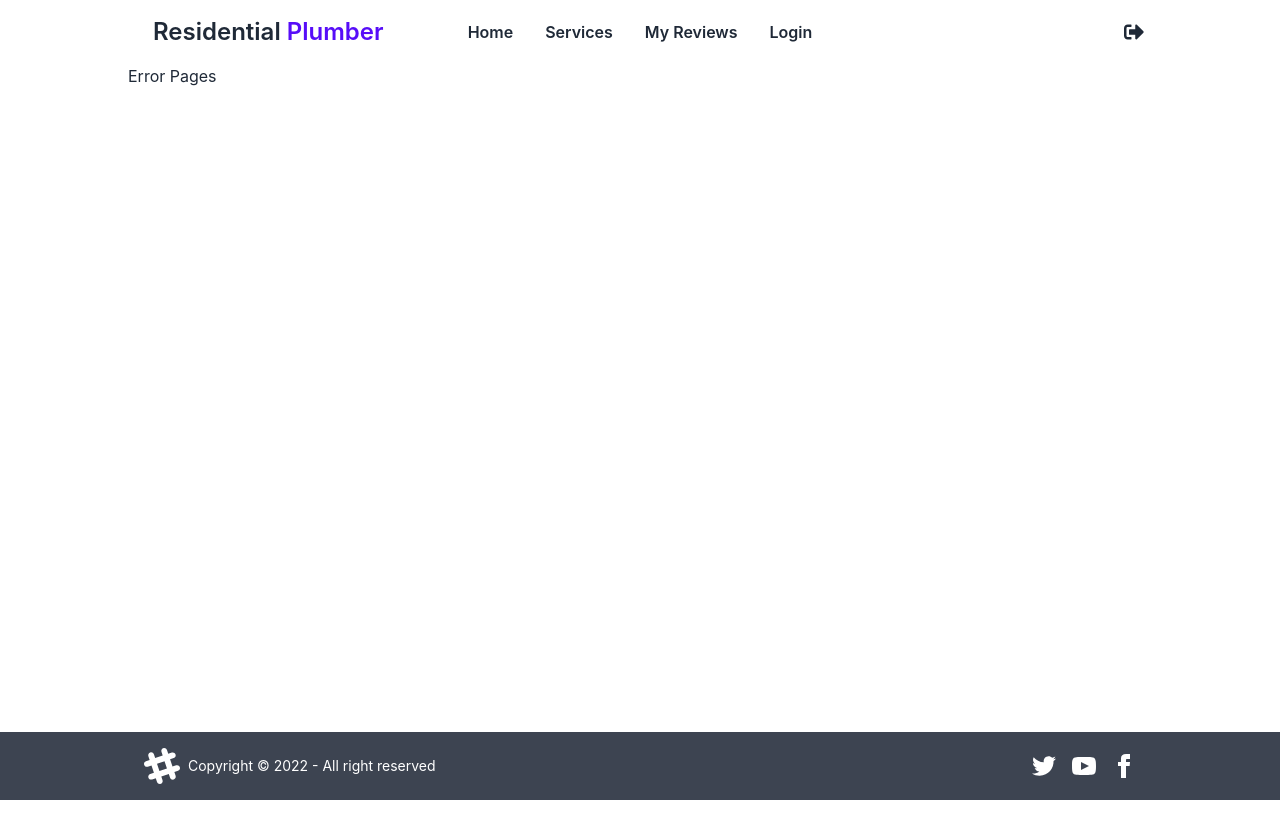
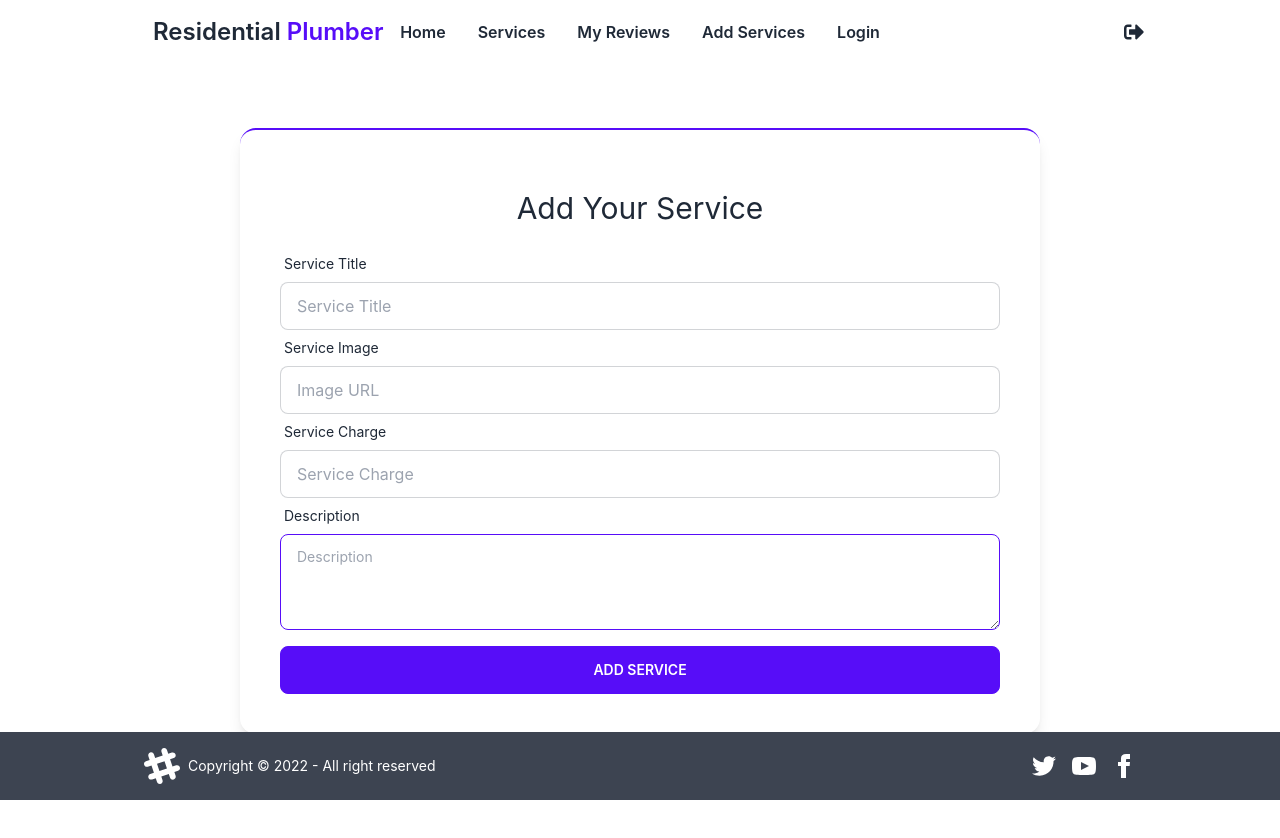
Before and after one commit to NahianNahin/residential-plumber-client, a React (Create React App) app: page /add_service in a window 1280 px wide. Shown: the top 838 px of the page. Before the commit the page ends 800 px from the top, so only its background shows below. Built offline with nearby package versions, Linux system fonts and the light colour scheme; no server answers.

Commit message:
Add Service Complete

```diff
--- a/package.json
+++ b/package.json
@@ -11,6 +11,7 @@
     "firebase": "^9.13.0",
     "react": "^18.2.0",
     "react-dom": "^18.2.0",
+    "react-hot-toast": "^2.4.0",
     "react-icons": "^4.6.0",
     "react-router-dom": "^6.4.3",
     "react-scripts": "5.0.1",
--- a/src/App.js
+++ b/src/App.js
@@ -1,5 +1,6 @@
 
 import { RouterProvider } from 'react-router-dom';
+import { Toaster } from 'react-hot-toast';
 import './App.css';
 import router from './routes/Routes';
 
@@ -7,6 +8,10 @@ function App() {
   return (
     <div className='max-w-screen-lg mx-auto'>
       <RouterProvider router={router}></RouterProvider>
+      <Toaster
+        position="top-center"
+        reverseOrder={false}
+      />
     </div>
   );
 }
--- a/src/contexts/AuthProvider.js
+++ b/src/contexts/AuthProvider.js
@@ -1,5 +1,5 @@
 import React, { createContext, useEffect, useState } from 'react';
-
+import toast from 'react-hot-toast';
 import { createUserWithEmailAndPassword, getAuth, GoogleAuthProvider, onAuthStateChanged, signInWithEmailAndPassword, signInWithPopup, signOut, updateProfile } from "firebase/auth";
 import app from '../firebase/firebase.init';
 
@@ -50,7 +50,7 @@ const AuthProvider = ({ children }) => {
     const logout = () => {
         setLoading(true)
         signOut(auth).then(() => {
-            console.log('Sign-out successful.');
+            toast.success('Sign-out successful.');
 
 
         }).catch((error) => {
--- a/src/pages/AddService/AddService.js
+++ b/src/pages/AddService/AddService.js
@@ -1,9 +1,71 @@
 import React from 'react';
 
 const AddService = () => {
+    const handleAddServices = event => {
+        event.preventDefault();
+        const form = event.target;
+        const title = form.title.value;
+        const img = form.img.value;
+        const service_charge = form.service_charge.value;
+        const description = form.description.value;
+        const Service = {
+            title,
+            img,
+            service_charge,
+            description
+        }
+        console.log(Service);
+        fetch('http://localhost:5000/service', {
+            method: 'POST',
+            headers: {
+                'Content-Type': 'application/json',
+            },
+            body: JSON.stringify(Service),
+        })
+            .then((response) => response.json())
+            .then((data) => {
+                console.log('Success:', data);
+                if(data.acknowledged){
+                    form.reset();
+                }
+            })
+            .catch((error) => {
+                console.error('Error:', error);
+            });
+    }
+
+
+
     return (
         <div>
-
+            <form onSubmit={handleAddServices} className='card shadow-lg p-10 mx-10 lg:mx-28 mt-16 mb-52 border-t-2 border-primary'>
+                <h1 className='text-center text-3xl my-5 '>Add Your Service</h1>
+                <div className="form-control">
+                    <label className="label">
+                        <span className="label-text">Service Title</span>
+                    </label>
+                    <input type="text" name='title'  placeholder="Service Title" className="input input-bordered" />
+                </div>
+                <div className="form-control">
+                    <label className="label">
+                        <span className="label-text">Service Image</span>
+                    </label>
+                    <input type="text" name='img'  placeholder="Image URL" className="input input-bordered" />
+                </div>
+                <div className="form-control">
+                    <label className="label">
+                        <span className="label-text">Service Charge</span>
+                    </label>
+                    <input type="text" name='service_charge' placeholder="Service Charge" className="input input-bordered" />
+                </div>
+                <div className="form-control">
+                    <label className="label">
+                        <span className="label-text">Description</span>
+                    </label>
+                    <textarea name='description' className="textarea textarea-primary h-24 w-full mb-4" placeholder="Description"></textarea>
+                </div>
+                <button className='btn btn-primary'>Add Service</button>
+            </form>
         </div>
     );
 };
--- /dev/null
+++ b/src/pages/Blogs/Blog/Blog.js
@@ -0,0 +1,11 @@
+import React from 'react';
+
+const Blog = () => {
+    return (
+        <div>
+
+        </div>
+    );
+};
+
+export default Blog;
--- /dev/null
+++ b/src/pages/Blogs/Blogs/Blogs.js
@@ -0,0 +1,11 @@
+import React from 'react';
+
+const Blogs = () => {
+    return (
+        <div>
+
+        </div>
+    );
+};
+
+export default Blogs;
--- a/src/pages/Login/Login.js
+++ b/src/pages/Login/Login.js
@@ -2,6 +2,7 @@ import React, { useContext } from 'react';
 import { Link, useLocation, useNavigate } from 'react-router-dom';
 import { AuthContext } from '../../contexts/AuthProvider';
 import GoogleLogIn from '../../shared/GoogleLogIn/GoogleLogIn';
+import toast from 'react-hot-toast';
 
 const Login = () => {
     let navigate = useNavigate();
@@ -19,6 +20,7 @@ const Login = () => {
 
             const user = userCredential.user;
             console.log(user);
+            toast.success('SuccessFully Sign Up');
             navigate(from, { replace: true });
         })
         .catch((error) => {
--- a/src/pages/Signup/Signup.js
+++ b/src/pages/Signup/Signup.js
@@ -2,6 +2,7 @@ import React, { useContext } from 'react';
 import { Link, useNavigate } from 'react-router-dom';
 import { AuthContext } from '../../contexts/AuthProvider';
 import GoogleLogIn from '../../shared/GoogleLogIn/GoogleLogIn';
+import toast from 'react-hot-toast';
 
 const Signup = () => {
     let navigate = useNavigate();
@@ -21,6 +22,7 @@ const Signup = () => {
             const user = userCredential.user;
             handleUpdateUserInfo(name, url)
             console.log(user);
+            toast.success('SuccessFully Sign Up');
             navigate('/');
         })
         .catch((error) => {
--- a/src/routes/PrivateRoutes.js
+++ b/src/routes/PrivateRoutes.js
@@ -1,6 +1,7 @@
 import React, { useContext } from 'react';
 import { Navigate, useLocation } from 'react-router-dom';
 import { AuthContext } from '../contexts/AuthProvider';
+
 
 const PrivateRoutes = ({children}) => {
     const location = useLocation();
@@ -13,6 +14,9 @@ const PrivateRoutes = ({children}) => {
 
     }
     return <Navigate to="/login" state={{ from: location }} replace />;
+
+
+
 };
 
 export default PrivateRoutes;
--- a/src/routes/Routes.js
+++ b/src/routes/Routes.js
@@ -1,6 +1,7 @@
 import { createBrowserRouter } from "react-router-dom";
 import Main from "../layouts/Main";
 import AddReview from "../pages/AddReview/AddReview";
+import AddService from "../pages/AddService/AddService";
 import EditReview from "../pages/EditReview/EditReview";
 import ErrorPage from "../pages/ErrorPage/ErrorPage";
 import Home from "../pages/home/Home/Home";
@@ -24,6 +25,10 @@ const router = createBrowserRouter([
                 path: '/services',
                 element: <Services></Services>,
                 loader: () => fetch('http://localhost:5000/services')
+            },
+            {
+                path: '/add_service',
+                element: <AddService></AddService>
             },
             {
                 path: `/services/:id`,
--- a/src/shared/GoogleLogIn/GoogleLogIn.js
+++ b/src/shared/GoogleLogIn/GoogleLogIn.js
@@ -1,6 +1,11 @@
 import React, { useContext } from 'react';
 import { FaGoogle } from 'react-icons/fa';
 import { AuthContext } from '../../contexts/AuthProvider';
+import toast from 'react-hot-toast';
+
+
+
+
 const GoogleLogIn = () => {
     const { googlelogIn } = useContext(AuthContext);
     // Handle For Google Login
@@ -9,6 +14,7 @@ const GoogleLogIn = () => {
             .then((result) => {
                 const user = result.user;
                 console.log(user);
+                toast.success('Successfully Google Login.')
             }).catch((error) => {
                 const errorCode = error.code;
                 const errorMessage = error.message;
--- a/src/shared/Header/Header.js
+++ b/src/shared/Header/Header.js
@@ -9,6 +9,7 @@ const Header = () => {
         <li><Link to='/' className='font-semibold'>Home</Link></li>
         <li><Link to='/services' className='font-semibold'>Services</Link></li>
         <li><Link to='/my_reviews' className='font-semibold'>My Reviews</Link></li>
+        <li><Link to='/add_service' className='font-semibold'>Add Services</Link></li>
         <li><Link to='/login' className='font-semibold'>Login</Link></li>
 
 
```
Also changed, not shown: 1 other file (tests, documents, lock files or other folders).
